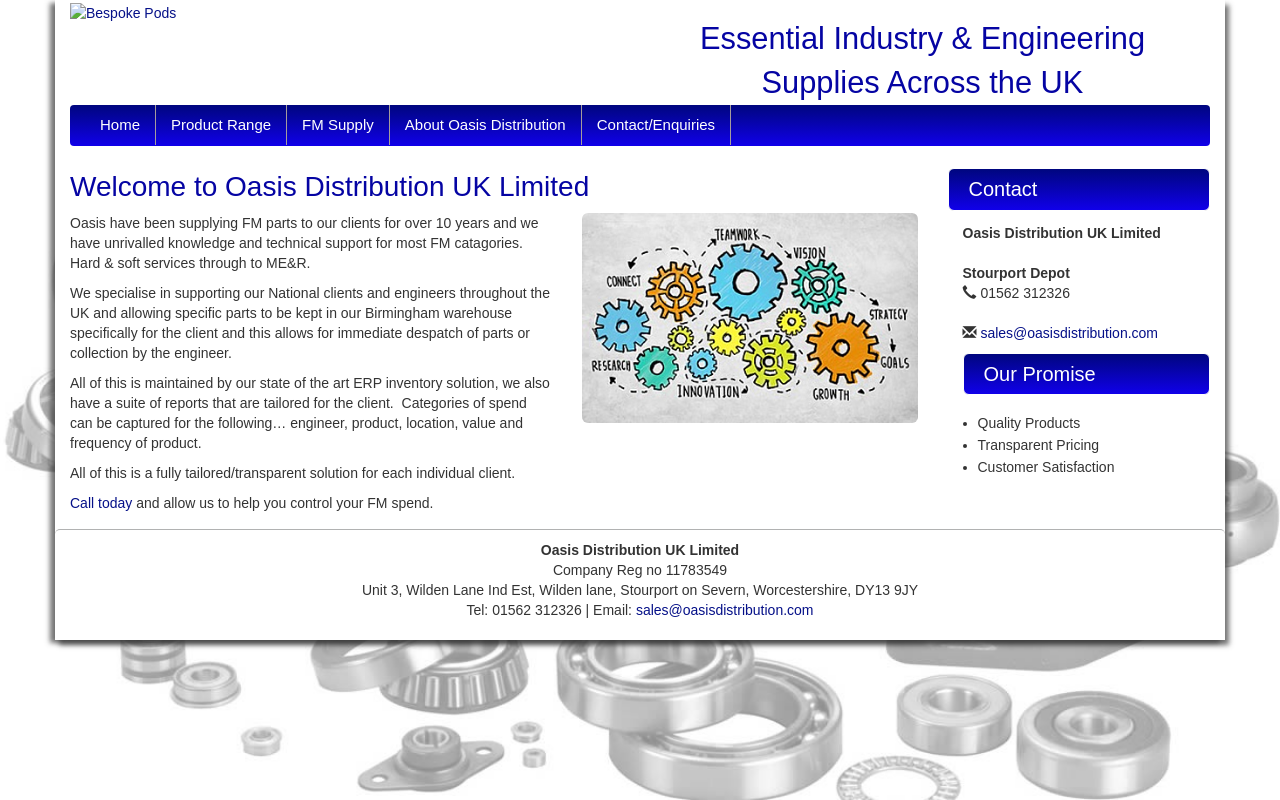
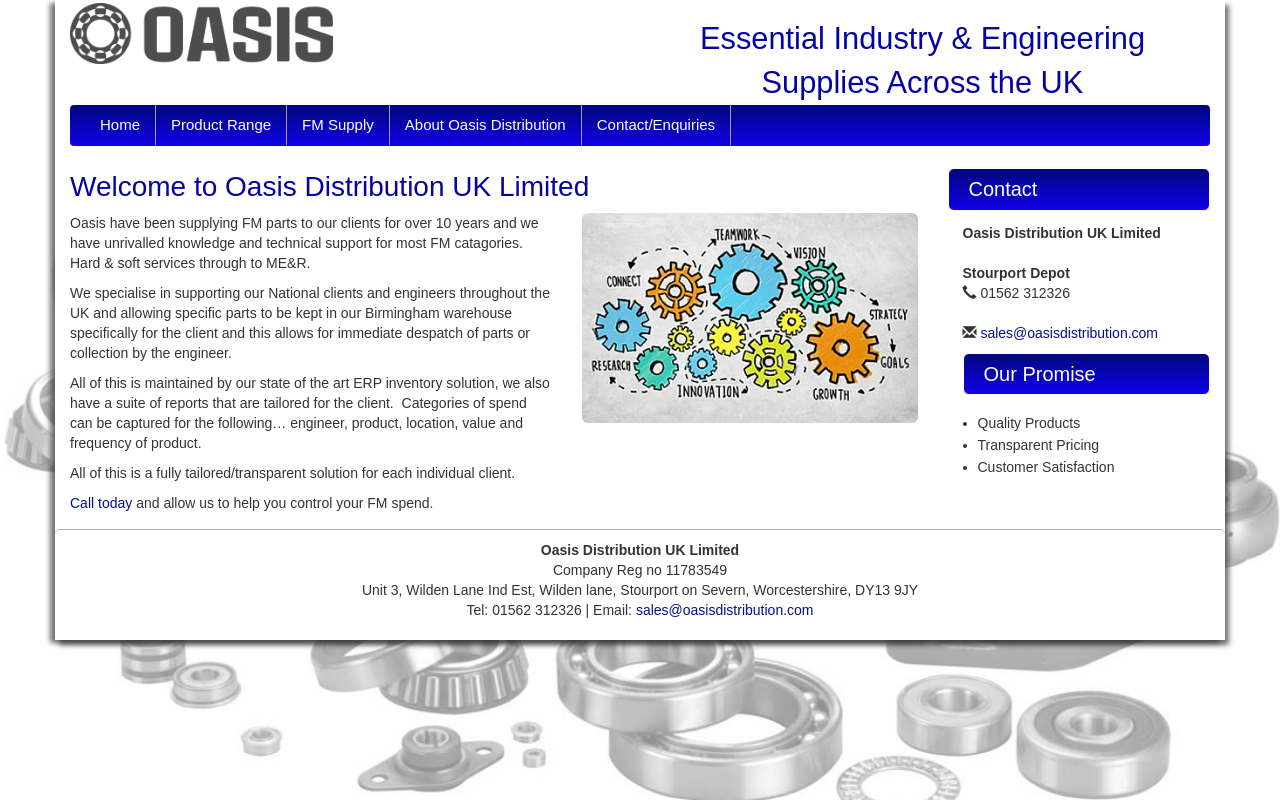
Before and after one commit to Dacard191/ocean-web, a plain HTML site: page fm-supply.html in a window 1280 px wide. Drawn offline with Linux system fonts and the light colour scheme; a web font is replaced by a local one.

Commit message:
Update fm-supply.html

```diff
--- a/fm-supply.html
+++ b/fm-supply.html
@@ -62,7 +62,7 @@
         <div class="col-sm-3">
           <a href="index.html"
             ><img
-              src="./Oasis Distribution _ FM Supply_files/logo.png"
+             src="./assets/images/logo.png"
               alt="Bespoke Pods"
               class="img-responsive"
               id="logoImage"
```
